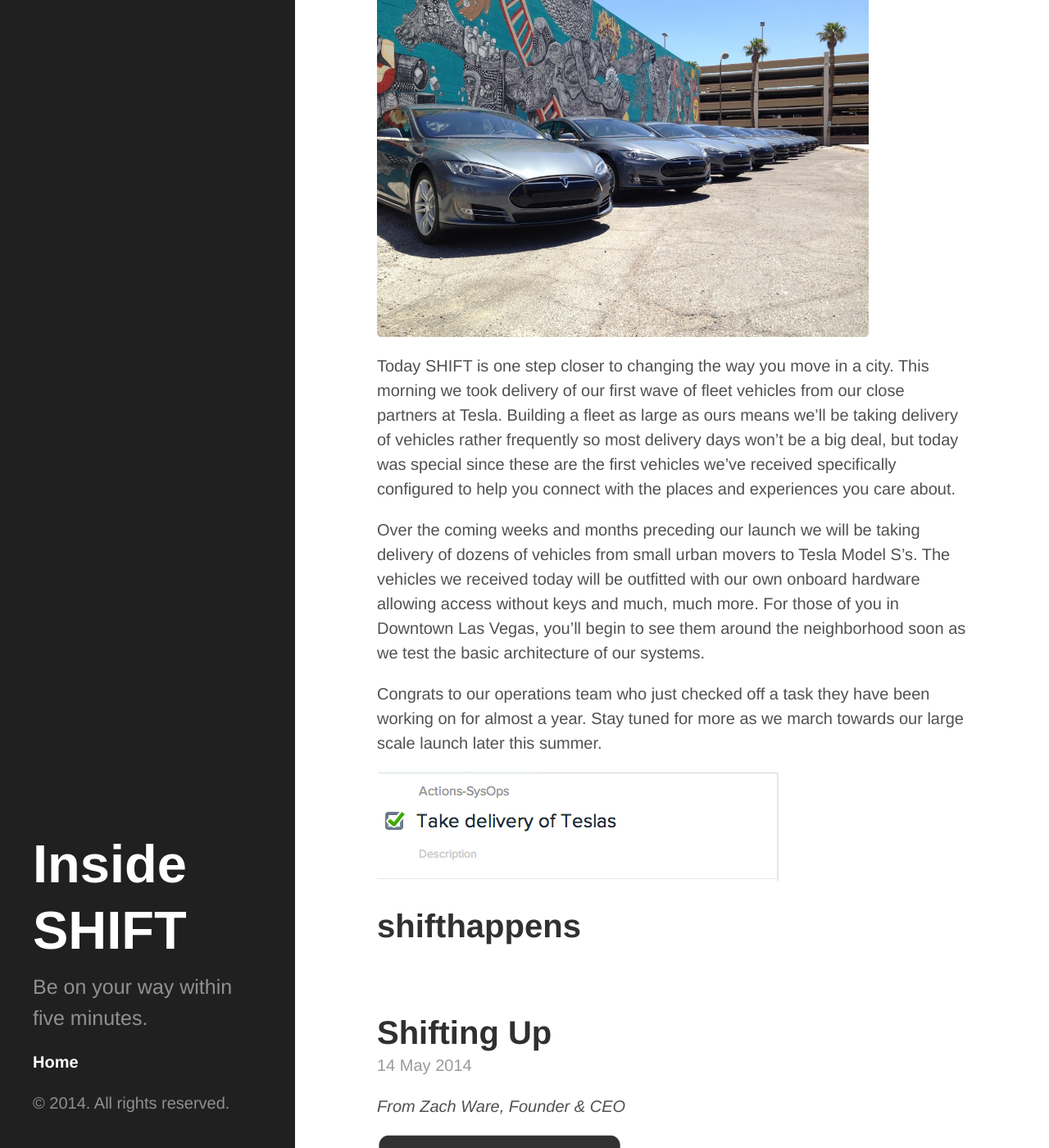
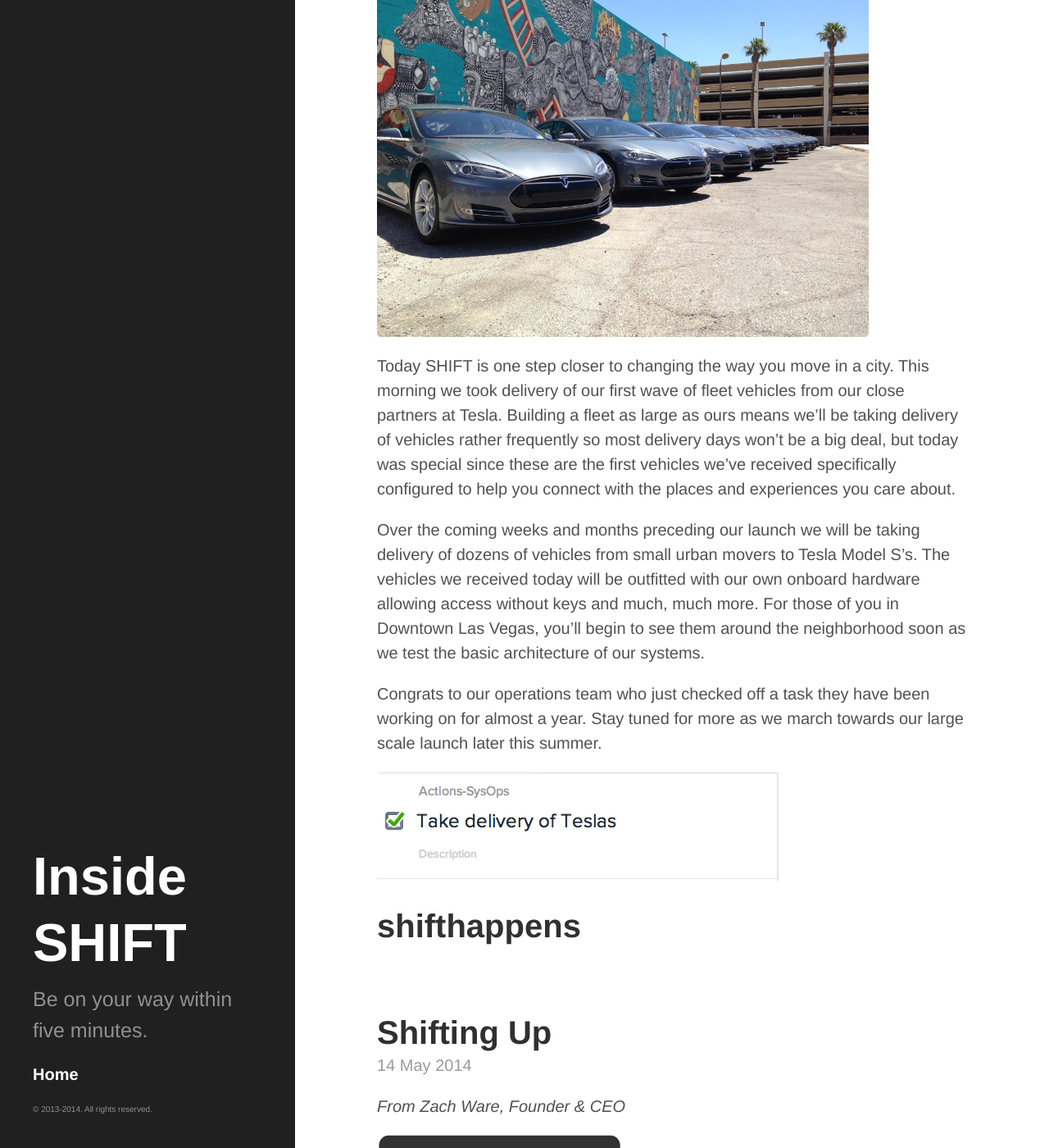
Before and after one commit to shiftconnects/shiftconnects.github.io, a Jekyll site: the page built from index.html, in a window 1280 px wide and 1400 px high, scrolled down 269 px. Shown: the whole window at 82% size. Built offline with Jekyll 4.4.1, drawn with Linux system fonts in a browser that asks for light colours; the list of posts is cut into pages by our own code.

Commit message:
Sidebar funnies

```diff
--- a/_includes/sidebar.html
+++ b/_includes/sidebar.html
@@ -31,6 +31,6 @@
       <li class="sidebar-nav-item">Currently v{{ site.version }}</li-->
     </ul>
 
-    <p>&copy; {{ site.time | date: '%Y' }}. All rights reserved.</p>
+    <p class="copy">&copy; 2013-2014. All rights reserved.</p>
   </div>
 </div>
--- a/public/css/hyde.css
+++ b/public/css/hyde.css
@@ -45,6 +45,9 @@ html {
   }
 }
 
+.copy {
+	font-size: 10px;
+}
 
 /*
  * Sidebar
```
